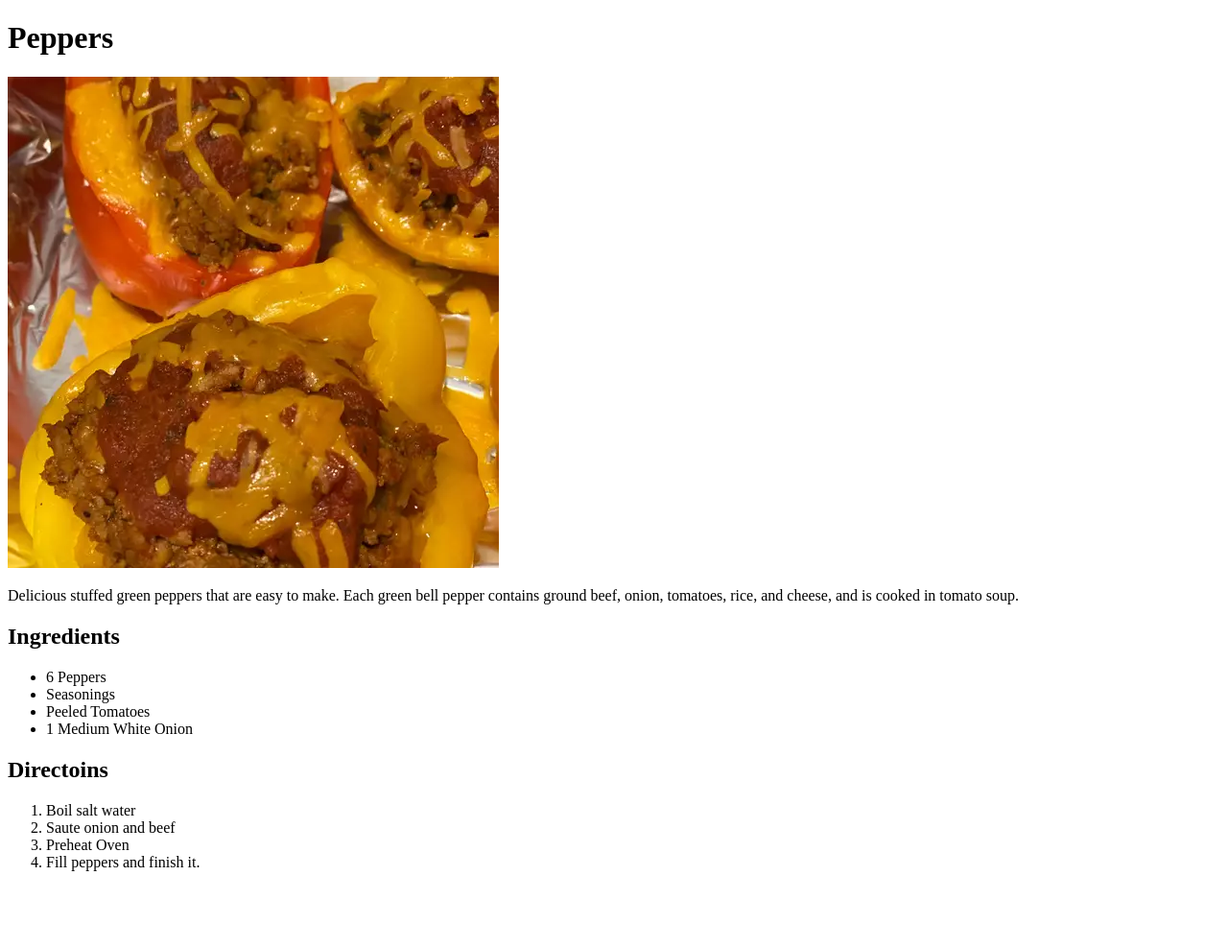
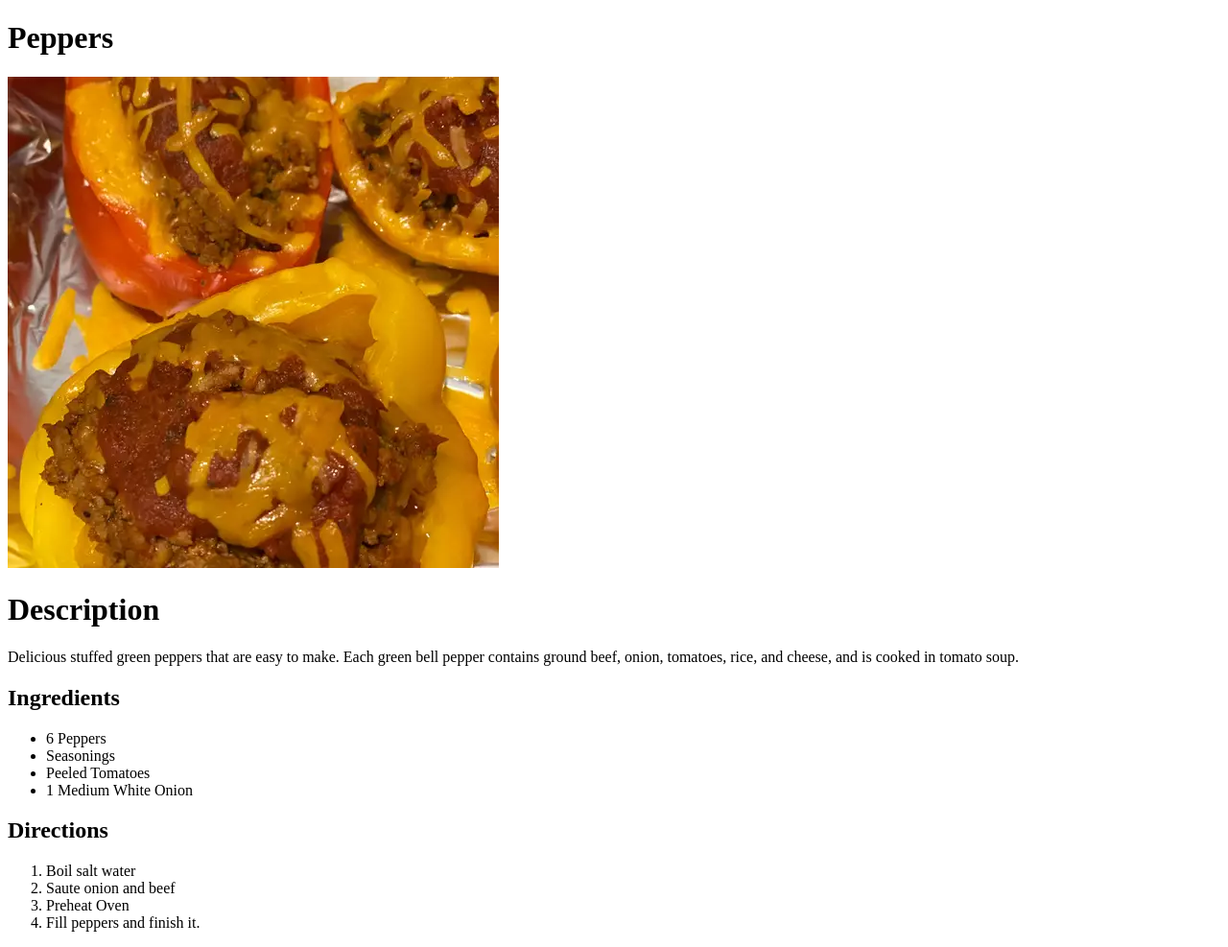
Before and after one commit to HiRAMJH/odin-recipes, a plain HTML site: page recipes/peppers.html in a window 1280 px wide. Shown: the whole page at 96% size. Before the commit the page ends 924 px from the top, so only its background shows below. Drawn offline with Linux system fonts and the light colour scheme.

Commit message:
Final, Typos

```diff
--- a/recipes/peppers.html
+++ b/recipes/peppers.html
@@ -9,6 +9,7 @@
 <body>
     <h1>Peppers</h1>
     <img src="../images/peppers.webp" alt="Peppers">
+    <h1>Description</h1>
     <p>Delicious stuffed green peppers that are easy to make. Each green bell pepper contains ground beef, onion, tomatoes, rice, and cheese, and is cooked in tomato soup.</p>
     <h2>Ingredients</h2>
     <ul>
@@ -17,7 +18,7 @@
         <li>Peeled Tomatoes</li>
         <li>1 Medium White Onion</li>
     </ul>
-    <h2>Directoins</h2>
+    <h2>Directions</h2>
     <ol>
         <li>Boil salt water</li>
         <li>Saute onion and beef</li>
```
Also changed, not shown: recipes/turkey.html (+2 -1 lines).
